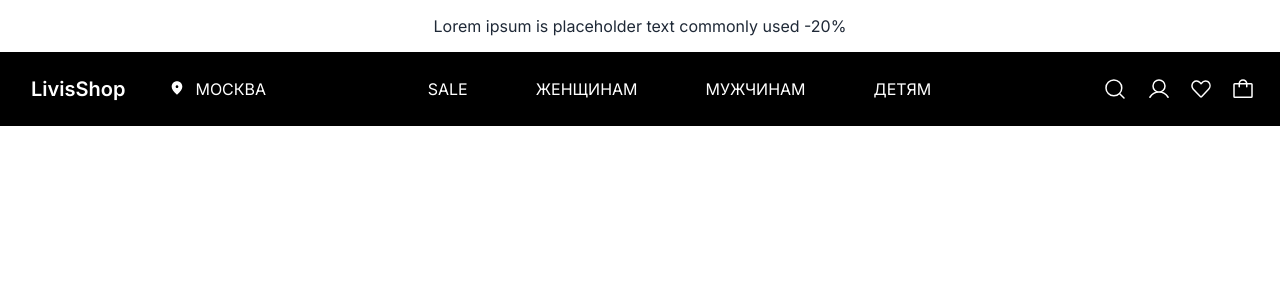
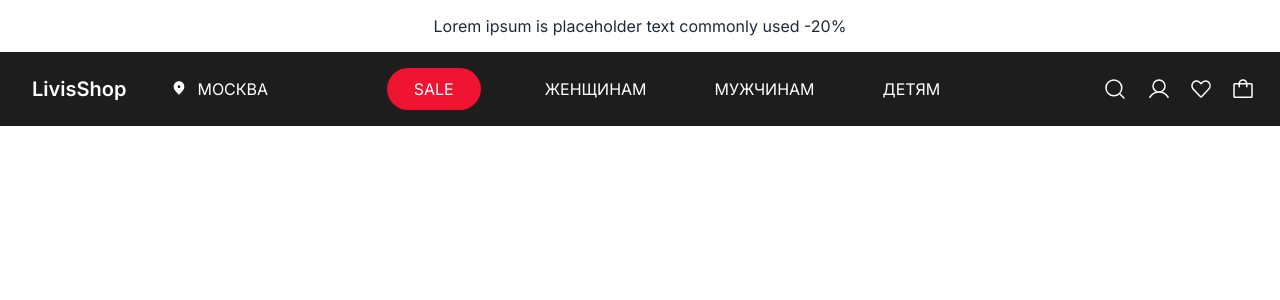
Before and after one commit to LivisDenis/Shop-Frontend, a Next.js app: page / in a window 1280 px wide. Shown: the top 300 px of the page. Built offline with nearby package versions, Linux system fonts and the light colour scheme.

Commit message:
Started making a profile page, added custom color to tailwind.config

```diff
--- a/app/globals.css
+++ b/app/globals.css
@@ -85,7 +85,6 @@ audio,
 video {
   margin: 0;
   padding: 0;
-  border: 0;
   font-size: 100%;
   font: inherit;
   vertical-align: baseline;
--- /dev/null
+++ b/app/profile/favourite/page.tsx
@@ -0,0 +1,3 @@
+const FavouritePage = () => <div>FavouritePage</div>;
+
+export default FavouritePage;
--- /dev/null
+++ b/app/profile/layout.tsx
@@ -0,0 +1,47 @@
+import Link from 'next/link';
+
+import { ROUTES } from '@/src/utils';
+
+const profileInfo = [
+  { label: 'Контакты', value: '+7 (999) 999-99-99' },
+  { label: 'Адрес доставки', value: 'г. Москва, ул. Революции ...' },
+  { label: 'Дата рождения', value: '17.02.1990' },
+  { label: 'Бонусы', value: '102' }
+];
+
+const ProfileLayout = ({ children }: { children: React.ReactNode }) => (
+  <div className='container mt-[30px]'>
+    <div className='pb-[44px] border-b border-gray-400'>
+      <h1 className='text-center text-[32px]'>Мой профиль</h1>
+      <div className='grid grid-flow-col divide-x divide-gray-400 divide-gray-950 mt-[60px] max-w-[1150px] mx-auto'>
+        {profileInfo.map((info) => (
+          <div key={info.label} className='flex flex-col items-center'>
+            <p className='mb-[15px] text-custom-gray'>{info.label}</p>
+            <p className='font-bold'>{info.value}</p>
+          </div>
+        ))}
+      </div>
+    </div>
+    <div className='mt-[85px] flex'>
+      <nav className='mr-[165px]'>
+        <ul className='grid grid-flow-rows gap-[24px] [&_li]:font-medium [&_li:hover]:text-gray-400 text-custom-gray'>
+          <li>
+            <Link href={ROUTES.PROFILE}>Личные данные</Link>
+          </li>
+          <li>
+            <Link href={ROUTES.ORDERS}>Заказы</Link>
+          </li>
+          <li>
+            <Link href={ROUTES.FAVOURITE}>Избранное</Link>
+          </li>
+          <li>
+            <button type='button'>Выйти</button>
+          </li>
+        </ul>
+      </nav>
+      {children}
+    </div>
+  </div>
+);
+
+export default ProfileLayout;
--- /dev/null
+++ b/app/profile/orders/page.tsx
@@ -0,0 +1,3 @@
+const OrdersPage = () => <div>OrdersPage</div>;
+
+export default OrdersPage;
--- /dev/null
+++ b/app/profile/personal-data/page.tsx
@@ -0,0 +1,3 @@
+const InfoPage = () => <div>InfoPage</div>;
+
+export default InfoPage;
--- a/src/components/Navbar.tsx
+++ b/src/components/Navbar.tsx
@@ -1,28 +1,28 @@
 import Link from 'next/link';
 
+import { Discount } from '@/components/Discount';
 import { Heart, User, Search, Bag, Location } from '@/components/svg';
-import {Discount} from "@/components/Discount";
+import { ROUTES } from '@/src/utils';
 
 const icons = [
-  { path: '/search', element: <Search /> },
-  { path: '/profile', element: <User /> },
-  { path: '/favourite', element: <Heart /> },
-  { path: '/basket', element: <Bag /> }
+  { path: ROUTES.SEARCH, element: <Search /> },
+  { path: ROUTES.PROFILE, element: <User /> },
+  { path: ROUTES.FAVOURITE, element: <Heart /> },
+  { path: ROUTES.BASKET, element: <Bag /> }
 ];
 const genders = [
-  { path: '/sale', element: 'Sale' },
-  { path: '/woman', element: 'Женщинам' },
-  { path: '/man', element: 'Мужчинам' },
-  { path: '/child', element: 'детям' }
+  { path: ROUTES.WOMAN, element: 'Женщинам' },
+  { path: ROUTES.MAN, element: 'Мужчинам' },
+  { path: ROUTES.CHILD, element: 'детям' }
 ];
 
 export const Navbar = () => (
   <header>
     <Discount>Lorem ipsum is placeholder text commonly used -20%</Discount>
-    <div className='bg-black'>
-      <div className='container mx-auto px-[15px] flex justify-between items-center mx-auto'>
+    <div className='bg-custom-black'>
+      <div className='container flex justify-between items-center mx-auto'>
         <div className='flex items-center text-white'>
-          <Link href='' className='btn btn-ghost normal-case text-xl mr-[30px]'>
+          <Link href='/' className='btn btn-ghost normal-case text-xl mr-[30px]'>
             LivisShop
           </Link>
           <div className='flex uppercase'>
@@ -30,14 +30,20 @@ export const Navbar = () => (
             москва
           </div>
         </div>
-        <div className='grid grid-flow-col uppercase [&_a]:py-[29px] [&_a]:px-[34px] [&_a:hover]:bg-gray-600 text-white'>
+        <div className='grid grid-flow-col items-center uppercase [&_a:not(:first-child)]:py-[29px] [&_a:not(:first-child)]:px-[34px] [&_a:not(:first-child):hover]:bg-neutral-800 text-white'>
+          <Link
+            href={ROUTES.SALE}
+            className='py-[13px] px-[27px] rounded-3xl bg-custom-red hover:bg-red-700 mr-[30px]'
+          >
+            Sale
+          </Link>
           {genders.map((gender) => (
             <Link href={gender.path}>{gender.element}</Link>
           ))}
         </div>
         <div className='grid grid-flow-col items-center [&_a]:py-[17px] [&_a]:px-[10px]'>
           {icons.map((icon) => (
-            <Link key={icon.path} href={icon.path} className='stroke-white hover:stroke-blue-400'>
+            <Link key={icon.path} href={icon.path} className='stroke-white hover:stroke-custom-red'>
               {icon.element}
             </Link>
           ))}
--- a/src/components/index.ts
+++ b/src/components/index.ts
@@ -1,2 +1,3 @@
 export * from './Navbar';
 export * from './Discount';
+export * from './Footer';
--- /dev/null
+++ b/src/utils/constants/index.ts
@@ -0,0 +1 @@
+export * from './routes';
--- /dev/null
+++ b/src/utils/constants/routes.ts
@@ -0,0 +1,13 @@
+export const ROUTES = {
+  PROFILE: '/profile/personal-data',
+  FAVOURITE: '/profile/favourite',
+  ORDERS: '/profile/orders',
+  SEARCH: '/search',
+  BASKET: '/basket',
+  REGISTER: '/signup',
+  LOGIN: '/signin',
+  WOMAN: '/woman',
+  MAN: '/man',
+  CHILD: '/child',
+  SALE: '/sale'
+};
--- /dev/null
+++ b/src/utils/index.ts
@@ -0,0 +1 @@
+export * from './constants/index';
--- a/tailwind.config.js
+++ b/tailwind.config.js
@@ -15,6 +15,18 @@ module.exports = {
         'gradient-conic':
           'conic-gradient(from 180deg at 50% 50%, var(--tw-gradient-stops))',
       },
+      container: {
+        center: true,
+        padding: '15px',
+      },
+      colors: {
+        custom: {
+          red: '#ED1331',
+          black: '#1D1D1D',
+          gray: '#565656',
+          green: '#13ED1C',
+        }
+      }
     },
   },
   plugins: [require("daisyui")],
```
